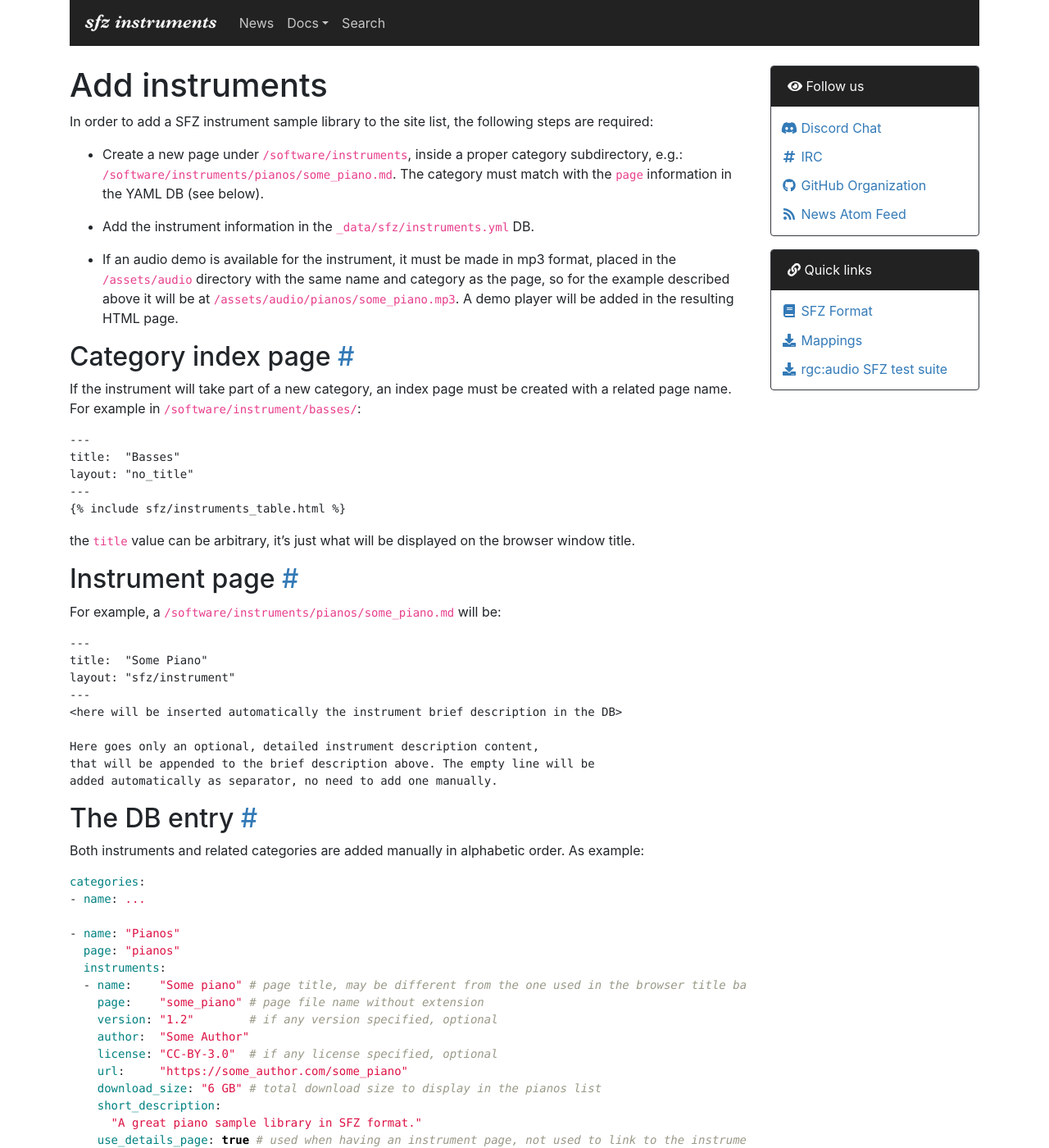
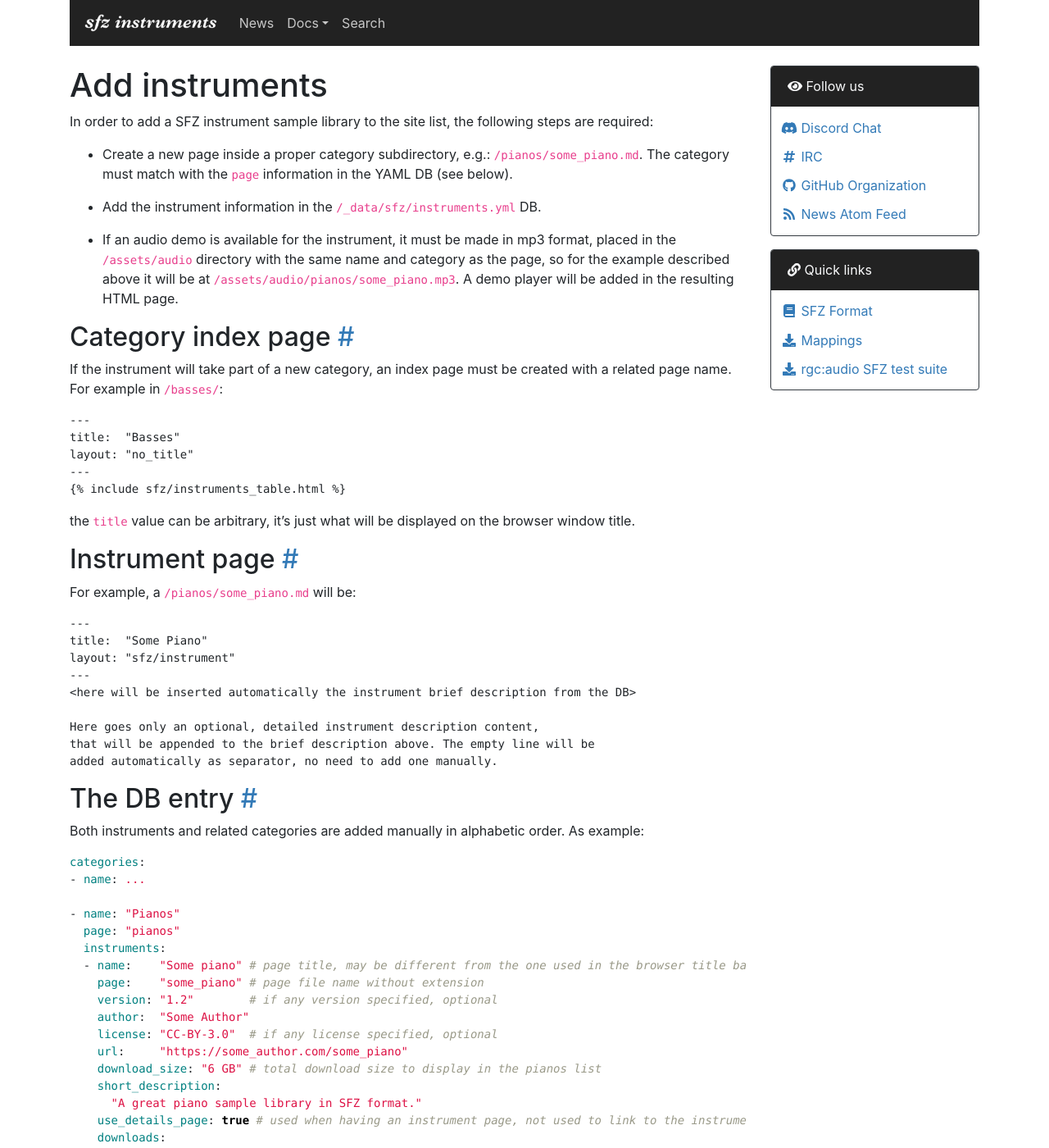
Before and after one commit to sfzinstruments/sfzinstruments.github.io, a Jekyll site: the page built from docs/adding-instruments.md, in a window 1280 px wide and 1400 px high. Shown: the whole window at 82% size. Built offline with Jekyll 4.4.1, drawn with Linux system fonts in a browser that asks for light colours; nearby versions of some CDN libraries.

Commit message:
Update adding-instruments.md

````diff
--- a/docs/adding-instruments.md
+++ b/docs/adding-instruments.md
@@ -4,11 +4,10 @@ title: Add instruments
 In order to add a SFZ instrument sample library to the site list, the following
 steps are required:
 
-- Create a new page under `/software/instruments`, inside a proper category
-	subdirectory, e.g.: `/software/instruments/pianos/some_piano.md`.
+- Create a new page inside a proper category subdirectory, e.g.: `/pianos/some_piano.md`.
 	The category must match with the `page` information in the YAML DB (see below).
 
-- Add the instrument information in the `_data/sfz/instruments.yml` DB.
+- Add the instrument information in the `/_data/sfz/instruments.yml` DB.
 
 - If an audio demo is available for the instrument, it must be made in mp3 format,
 	placed in the `/assets/audio` directory with the same name and category as
@@ -19,7 +18,7 @@ steps are required:
 ## Category index page
 
 If the instrument will take part of a new category, an index page must be created
-with a related page name. For example in `/software/instrument/basses/`:
+with a related page name. For example in `/basses/`:
 
 ```
 ---
@@ -34,14 +33,14 @@ on the browser window title.
 
 ## Instrument page
 
-For example, a `/software/instruments/pianos/some_piano.md` will be:
+For example, a `/pianos/some_piano.md` will be:
 
 ```
 ---
 title:  "Some Piano"
 layout: "sfz/instrument"
 ---
-<here will be inserted automatically the instrument brief description in the DB>
+<here will be inserted automatically the instrument brief description from the DB>
 
 Here goes only an optional, detailed instrument description content,
 that will be appended to the brief description above. The empty line will be
````
